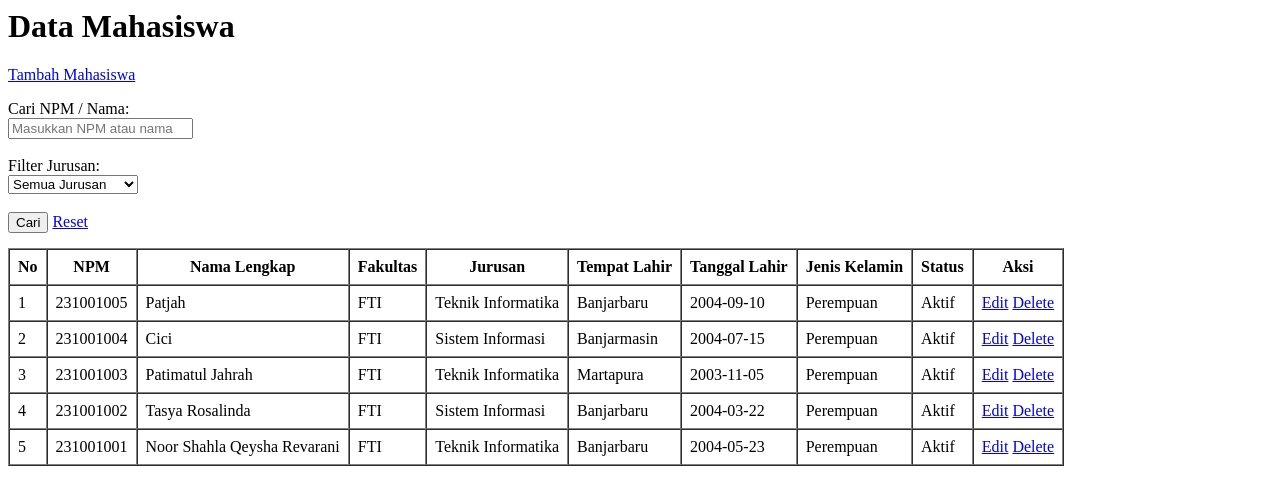
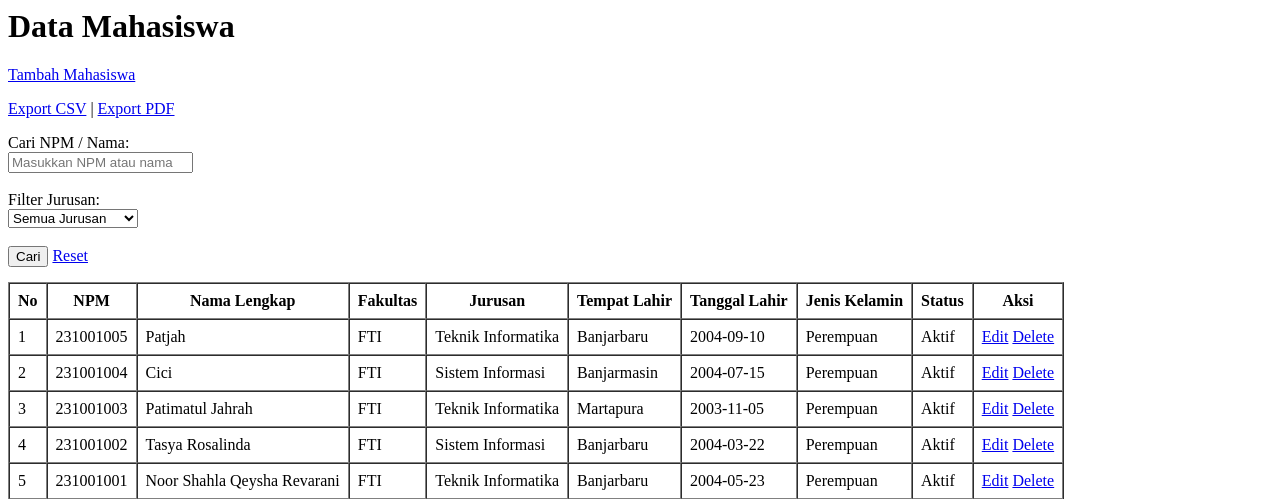
Before and after one commit to tasyalraa/mvc_mahasiswa_kelompok5, a PHP site: page /mvc_mahasiswa_kelompok5/mahasiswa in a window 1280 px wide. Shown: the top 499 px of the page. Run offline with PHP 8.4, Linux system fonts and the light colour scheme; data comes from the database, SQL or seed files in the repository.

Commit message:
Sesi 8 - tambah tombol export

```diff
--- a/app/views/mahasiswa/index.php
+++ b/app/views/mahasiswa/index.php
@@ -8,6 +8,18 @@
 
 <p>
     <a href="<?= BASEURL; ?>/mahasiswa/create">Tambah Mahasiswa</a>
+</p>
+<?php
+$queryString = http_build_query([
+    'search' => $search ?? '',
+    'jurusan' => $jurusan ?? ''
+]);
+?>
+
+<p>
+    <a href="<?= BASEURL; ?>/mahasiswa/exportCSV?<?= $queryString; ?>">Export CSV</a>
+    |
+    <a href="<?= BASEURL; ?>/mahasiswa/exportPDF?<?= $queryString; ?>">Export PDF</a>
 </p>
 
 <form action="<?= BASEURL; ?>/mahasiswa" method="GET" style="margin-bottom: 15px;">
```
